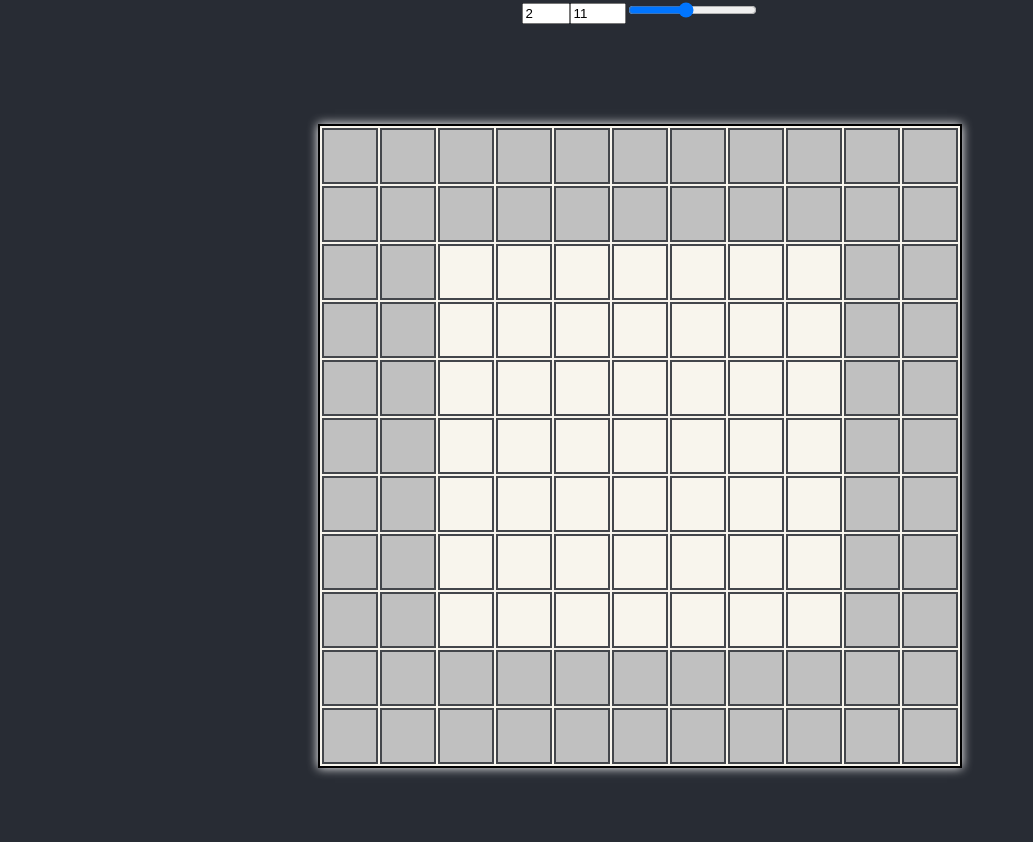
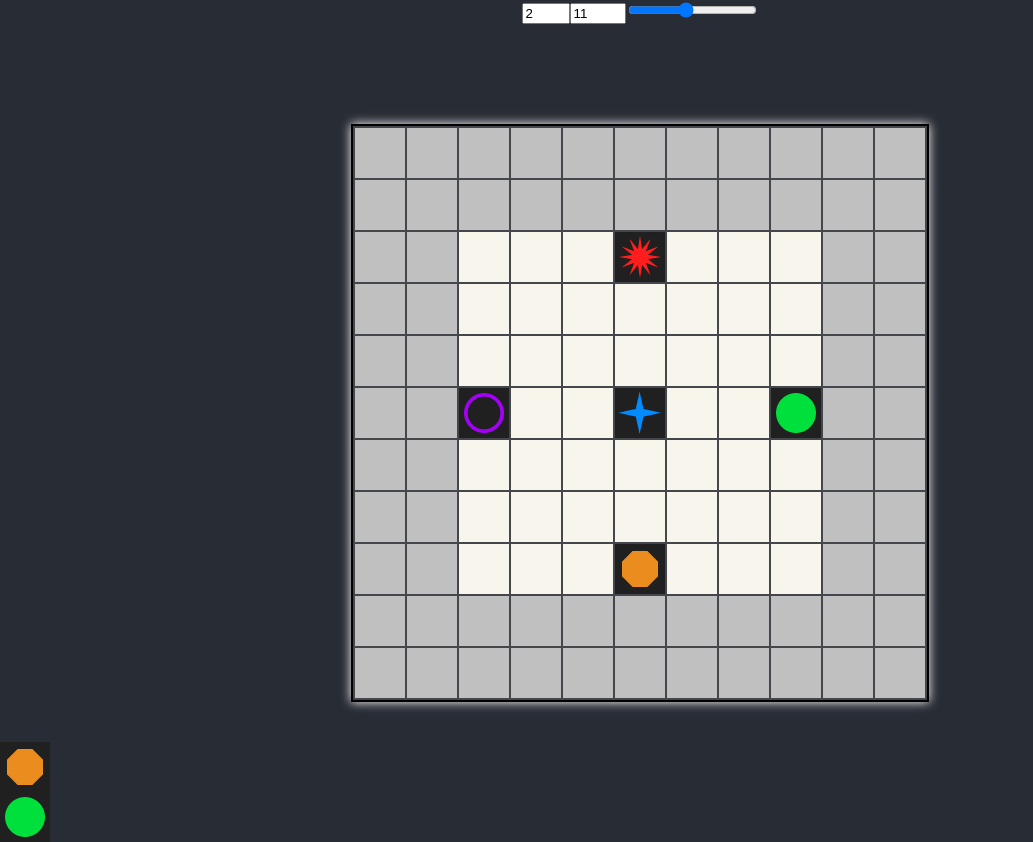
Before and after one commit to PatrykWasowski/Axio, a React (Create React App) app: page / in a window 1280 px wide. Shown: the whole page, without its empty margins (0-1033 px from the left). Before the commit the page ends 800 px from the top, so only its background shows below. Built offline with nearby package versions, Linux system fonts and the light colour scheme.

Commit message:
Add Brick class

```diff
--- a/src/App.js
+++ b/src/App.js
@@ -1,6 +1,7 @@
 import React from 'react';
 import './App.css';
 import Board from './Board/Board';
+import Brick from './Brick/Brick';
 
 class App extends React.Component {
   defaultSize = 50;
@@ -48,6 +49,9 @@ class App extends React.Component {
       <input type="number" id="dimension" min="1" max="20" onChange={this.dimensionChangeHandler} defaultValue={this.defaultDimension} />
       <input type="range" id="size" min="10" max="100" step="2" onChange={this.sizeChangeHandler} defaultValue={this.defaultSize} />
       <Board size={this.state.size} dimension={this.state.dimension} playersNumber={this.state.playersNumber} />
+      <br />
+      <br />
+      <Brick size={this.state.size} />
     </div>
     )
   }
--- a/src/Board/Board.jsx
+++ b/src/Board/Board.jsx
@@ -1,39 +1,30 @@
 import React from 'react';
 import './Board.css';
+import Cell from '../Cell/Cell'
 
 class Board extends React.Component {
     handleCellClick = (e) => {
         alert(e.target.id);
     }
 
-    determineCellStyle = (i, j) => {
-        const enabledCellStyle = {
-            height: this.props.size + 'px',
-            width: this.props.size + 'px',
-            border: '2px #43464B solid'
-        };
-
-        const disabledCellStyle = {
-            ...enabledCellStyle,
-            backgroundColor: '#c0c0c0'
-        }
-
-        if((this.props.playersNumber === 2 && (i < 2 || i > 8 || j < 2 || j > 8))
-                || (this.props.playersNumber === 3 && (i < 1 || i > 9 || j < 1 || j > 9))) {
-            return disabledCellStyle;
+    determineEnable = (i, j, playersNumber) => {
+        if((playersNumber === 2 && (i < 2 || i > 8 || j < 2 || j > 8))
+                || (playersNumber === 3 && (i < 1 || i > 9 || j < 1 || j > 9))) {
+            return false;
         } else {
-            return enabledCellStyle;
+            return true;
         }
     }
 
     populateTable = () => {
         let rows = [];
+        console.log(this.props)
+        const cellSize = this.props.size;
         for (let i = 0; i < this.props.dimension; i++) {
             let cells = [];
             for (let j = 0; j < this.props.dimension; j++) {
-                const usedCellStyle = this.determineCellStyle(i, j);
-
-                cells.push(<td id={i + " " + j} key={i+j} style={usedCellStyle} onMouseUp={this.handleCellClick}></td>);
+                const determineEnable = this.determineEnable(i, j, this.props.playersNumber);
+                cells.push(<Cell key={i + j} row={i} column={j} enabled={determineEnable} size={cellSize} />);
             }
             rows.push(<tr key={i}>{cells}</tr>)
         }
--- /dev/null
+++ b/src/Brick/Brick.jsx
@@ -0,0 +1,53 @@
+import React from 'react';
+import { Icons } from '../Icons';
+
+class Brick extends React.Component{
+    constructor(props) {
+        super(props);
+        this.state = {
+            firstCell: 2,
+            secondCell: 4,
+            angle: 0
+        }
+    }
+
+    basicStyle = {
+        width: this.props.size + 'px',
+        height: this.props.size + 'px',
+        backgroundSize: 'contain'
+    }
+
+    determineBrickStyle = (i) => {
+        const url = Icons[i].url;
+        return {
+            ...this.basicStyle,
+            backgroundImage: url
+        }
+    }
+
+    brickClickedHandler = () => {
+        let newAngle = this.state.angle + 90;
+        this.setState({
+            ...this.state,
+            angle: newAngle
+        })
+    }
+
+    render() {
+        const usedStyle = this.determineBrickStyle(this.state.firstCell);
+        const usedStyle2 = this.determineBrickStyle(this.state.secondCell);
+        const brickStyle = {
+            height: 2 * this.props.size + 'px',
+            width: this.props.size + 'px',
+            transform: `rotate(${this.state.angle}deg)`
+        }
+        return (
+            <div style={brickStyle} onClick={this.brickClickedHandler}>
+                <div style={usedStyle}></div>
+                <div style={usedStyle2}></div>
+            </div>
+        )
+    }
+}
+
+export default Brick;
--- /dev/null
+++ b/src/Cell/Cell.jsx
@@ -0,0 +1,84 @@
+import React from 'react';
+import { Icons } from '../Icons';
+
+class Cell extends React.Component {
+    constructor(props) {
+        super(props);
+        this.state = {
+            enabled: this.props.enabled,
+            size: this.props.size
+        }
+    }
+
+    determineStyle = () => {
+        const enabledCellStyle = {
+            height: this.props.size + 'px',
+            width: this.props.size + 'px',
+            outline: '2px #43464B solid',
+            padding: 0
+        };
+
+        const disabledCellStyle = {
+            ...enabledCellStyle,
+            backgroundColor: '#c0c0c0'
+        }
+
+        const occupiedStyle = {
+            ...enabledCellStyle,
+            backgroundSize: 'contain'
+        }
+
+        const row = this.props.row;
+        const column = this.props.column;
+
+        if(row === 5 && column === 5) {
+            return {
+                ...occupiedStyle,
+                backgroundImage: Icons[0].url
+            }
+        }
+
+        if(row === 2 && column === 5) {
+            return {
+                ...occupiedStyle,
+                backgroundImage: Icons[1].url
+            }
+        }
+
+        if(row === 8 && column === 5) {
+            return {
+                ...occupiedStyle,
+                backgroundImage: Icons[2].url
+            }
+        }
+
+        if(row === 5 && column === 2) {
+            return {
+                ...occupiedStyle,
+                backgroundImage: Icons[3].url
+            }
+        }
+
+        if(row === 5 && column === 8) {
+            return {
+                ...occupiedStyle,
+                backgroundImage: Icons[4].url
+            }
+        }
+
+
+        if(this.props.enabled === true) {
+            return enabledCellStyle;
+        } else {
+            return disabledCellStyle;
+        }
+    }
+
+    render() {
+        console.log(this.state);
+        const usedCellStyle = this.determineStyle();
+        return (<td id={this.props.row + " " + this.props.column} key={this.props.row+this.props.column} style={usedCellStyle} onMouseUp={this.handleCellClick}></td>)
+    }
+}
+
+export default Cell;
--- /dev/null
+++ b/src/Icons.jsx
@@ -0,0 +1,28 @@
+import fourArmStar from './graphics/4-arm-star.png';
+import twelveArmStar from './graphics/12-arm-star.png';
+import octagon from './graphics/octagon.png';
+import ring from './graphics/ring.png';
+import circle from './graphics/circle.png';
+
+export const Icons = [
+    {
+        id: 0,
+        url: 'url(' + fourArmStar + ')'
+    },
+    {
+        id: 1,
+        url: 'url(' + twelveArmStar + ')'
+    },
+    {
+        id: 2,
+        url: 'url(' + octagon + ')'
+    },
+    {
+        id: 3,
+        url: 'url(' + ring + ')'
+    },
+    {
+        id: 4,
+        url: 'url(' + circle + ')'
+    }
+]
```
Also changed, not shown: src/graphics/images.js (added, +10 -0 lines).
